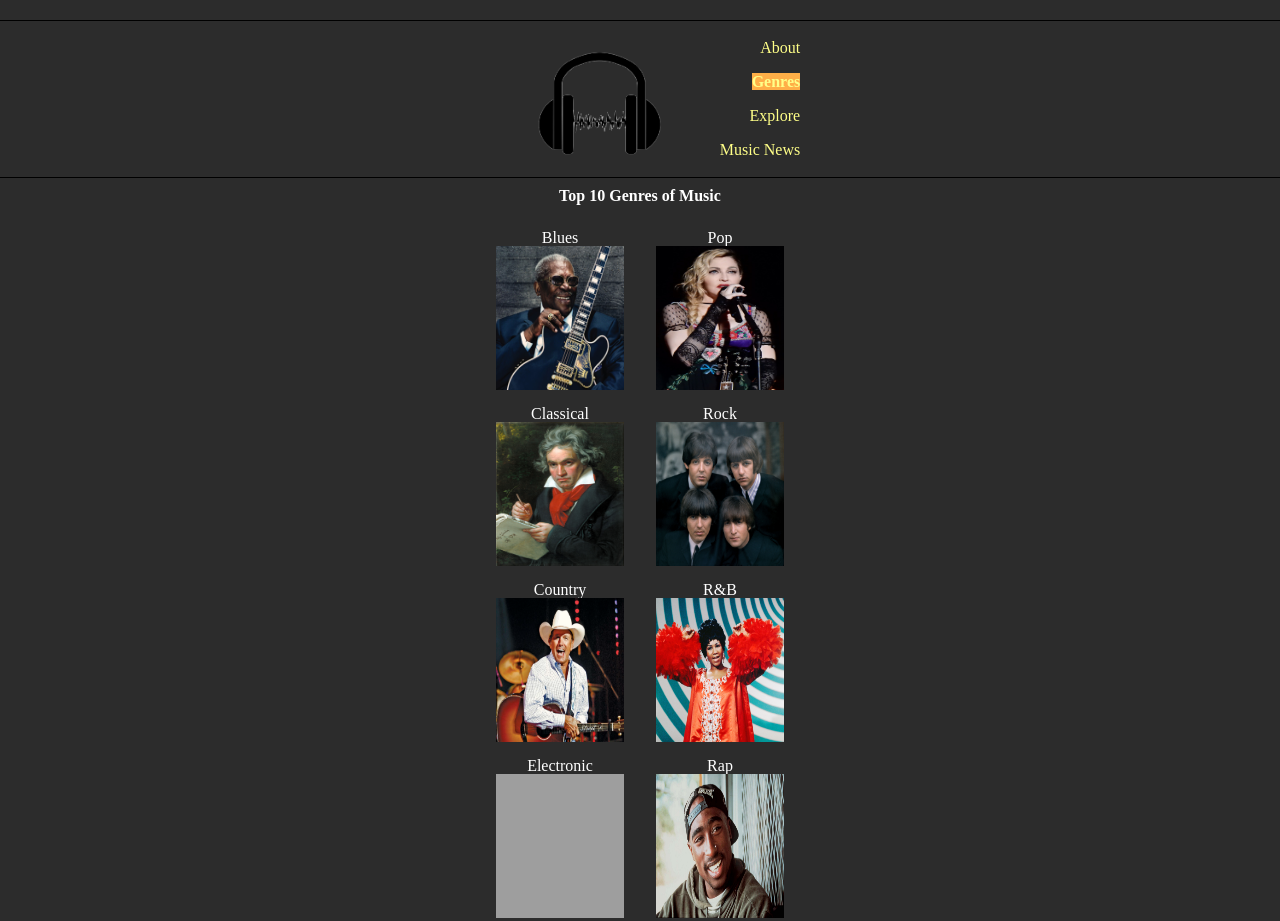
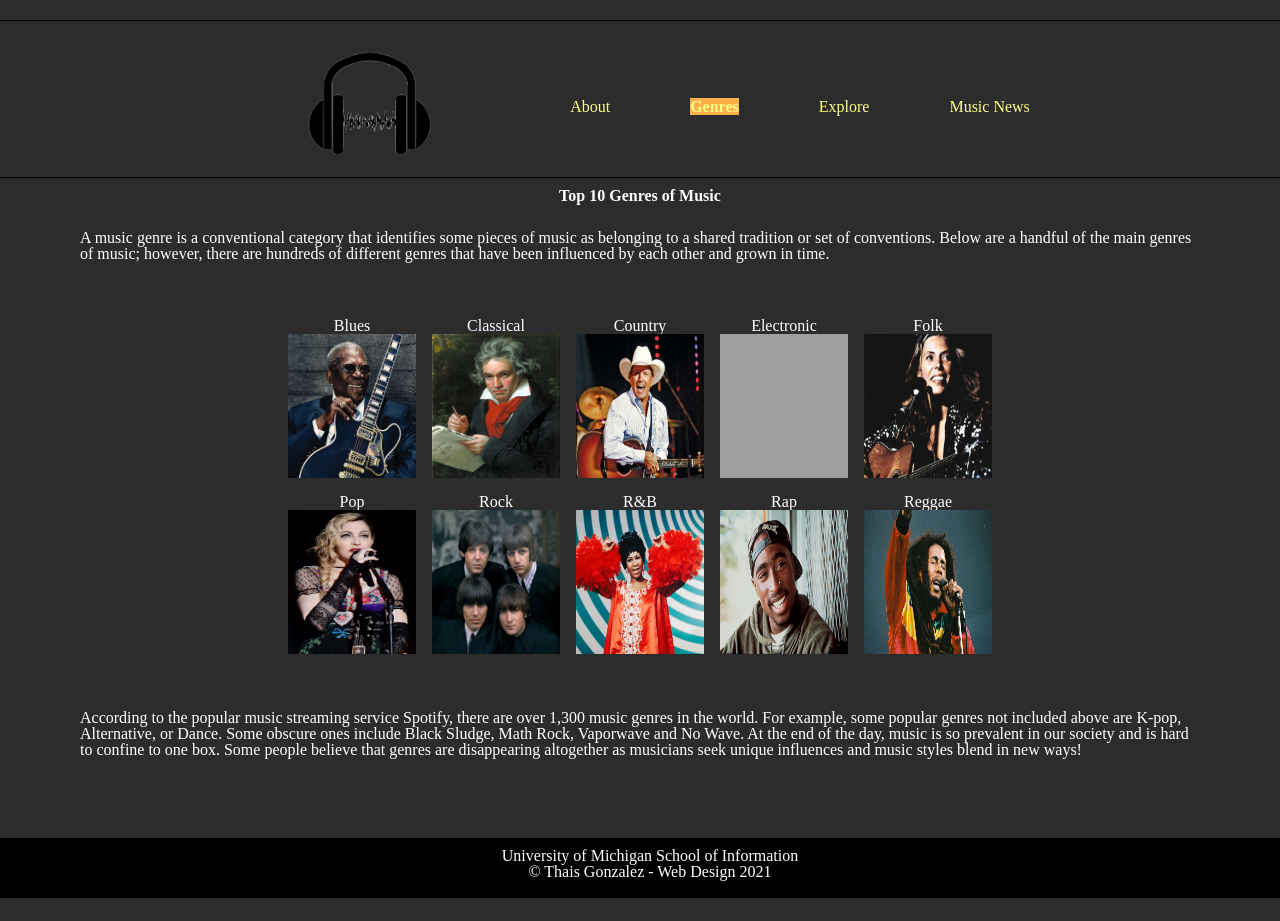
Before and after one commit to thaisgm/SI539-Final-Project, a plain HTML site: page genres.html in a window 1280 px wide. Shown: the top 921 px of the page. After the commit the page ends 898 px from the top, so only its background shows below. Drawn offline with Linux system fonts and the light colour scheme; grey boxes are pictures that could not be loaded.

Commit message:
tablet view update

```diff
--- a/css/genres.css
+++ b/css/genres.css
@@ -21,3 +21,24 @@
     width: 8em;
     height: 9em;
 }
+
+@media screen and (min-width: 768px) {
+
+    .container {
+        display: flex;
+        flex-direction: column;
+        margin-top: 3em;
+        margin-bottom: 3em;
+    }
+
+    .column {
+        display: flex;
+        flex-direction: row;
+        align-items: space-evenly;
+    }
+
+    .genreCard {
+        margin: 0.5em;
+    }
+
+}
--- a/css/style.css
+++ b/css/style.css
@@ -82,7 +82,33 @@ a.skip{
     background-color: black;
     color: white;
     text-align: center;
+    margin-top: 5em;
   }
+
+  @media screen and (min-width: 768px) {
+
+    header{
+      display: flex;
+      flex-direction: row;
+
+    }
+
+    nav {
+      display: flex;
+      flex-direction: row;
+      justify-content: space-between;
+    }
+
+    .nav_links {
+      align-items: center;
+    }
+
+    .nav_item {
+      margin-top: 1em;
+    }
+
+  }
+
 
   @media screen and (min-width: 850px){
 
@@ -95,11 +121,17 @@ a.skip{
     nav {
       display: flex;
       flex-direction: row;
+      justify-content: space-between;
     }
 
     .nav_links {
-      justify-content: space-around;
-      align-items: flex-end;
+      display: flex;
+      flex-direction: row;
+      align-items: center;
+    }
+
+    .nav_item {
+      margin-left: 5em;
     }
 
   }
--- a/genres.html
+++ b/genres.html
@@ -26,6 +26,7 @@
         </header>
         <main>
             <h1>Top 10 Genres of Music</h1>
+            <p class="text"> A music genre is a conventional category that identifies some pieces of music as belonging to a shared tradition or set of conventions. Below are a handful of the main genres of music; however, there are hundreds of different genres that have been influenced by each other and grown in time. </p>
             <div class="container">
                 <div class="column" id="main">
                     <div class="genreCard">
@@ -71,8 +72,8 @@
                         <img src="images/BobMarley.jpg" alt="Bob Marley" class = "genreImage">
                     </div>
                 </div>
-
             </div>
+            <p class="text">According to the popular music streaming service Spotify, there are over 1,300 music genres in the world. For example, some popular genres not included above are K-pop, Alternative, or Dance. Some obscure ones include Black Sludge, Math Rock, Vaporwave and No Wave. At the end of the day, music is so prevalent in our society and is hard to confine to one box. Some people believe that genres are disappearing altogether as musicians seek unique influences and music styles blend in new ways! </p>
         </main>
         <footer>
             <p>University of Michigan School of Information <br/>
```
Also changed, not shown: explore.html (+4 -3 lines), js/explorejs.js (added, +25 -0 lines), news.html (+1 -1 lines).
